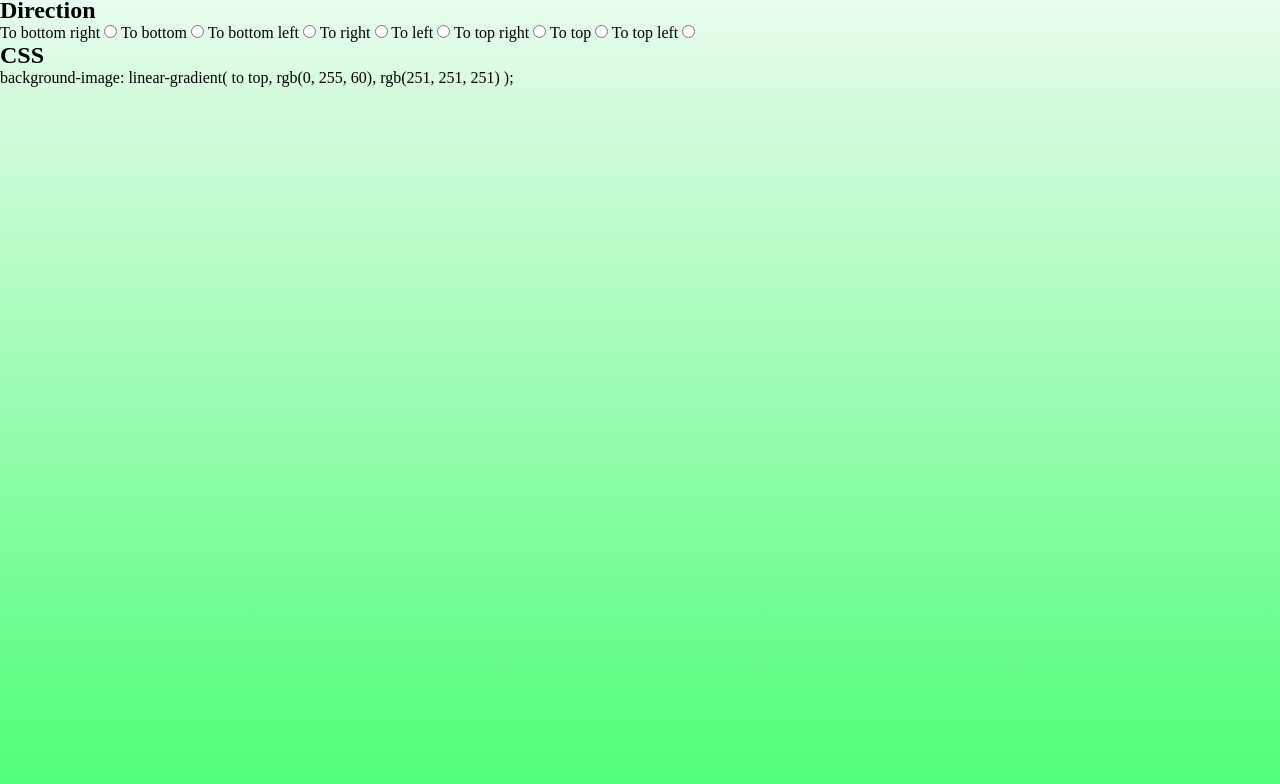
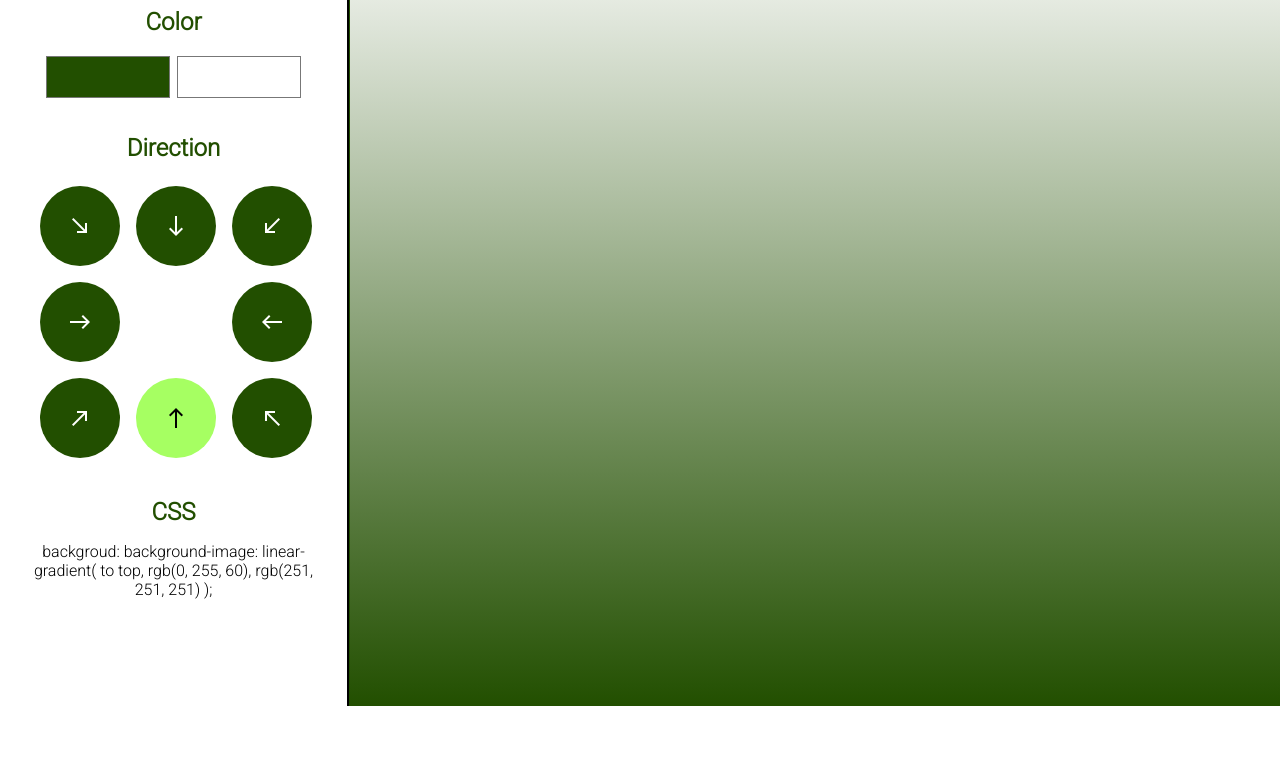
Before and after one commit to markusVJH/JS-Margit, a plain HTML site: page week_4/background_generator/index.html in a window 1280 px wide. Shown: the part 94-878 px from the top of the page. After the commit the page ends 800 px from the top, so only its background shows below. Drawn offline with nearby package versions, Linux system fonts and the light colour scheme.

Commit message:
BG_generator finished

```diff
--- a/week_4/background_generator/index.html
+++ b/week_4/background_generator/index.html
@@ -4,6 +4,7 @@
     <meta charset="UTF-8">
     <meta http-equiv="X-UA-Compatible" content="IE=edge">
     <meta name="viewport" content="width=device-width, initial-scale=1.0">
+    <link rel="stylesheet" href="https://fonts.googleapis.com/css2?family=Material+Symbols+Outlined:opsz,wght,FILL,GRAD@48,400,0,0" />
     <link rel="stylesheet" href="style.css">
     <title>Background generator</title>
 </head>
@@ -11,33 +12,71 @@
   <form>
 <h1>BG generator</h1>
 <h2>Color</h2>
-<input type="color" id="color1">
-<input type="color" id="color2">
+
+<input type="color" id="color1" value="#224f00">
+<input type="color" id="color2" value="#ffffff">
 <h2>Direction</h2>
-<label for="to_bottom_right">To bottom right</label>
-<input type="radio" id="to_bottom_right" value="to bottom right" name="direction"/> <!-- value diff from id? without _ -->
-<label for="to_bottom">To bottom</label>
-<input type="radio" id="2" value="to bottom" name="direction"/> <!-- value text -->
-<label for="to_bottom_left">To bottom left</label>
-<input type="radio" id="to_bottom_left" value="to bottom left" name="direction"/>
-<label for="to_right">To right</label>
-<input type="radio" id="to_right" value="to right" name="direction"/>
-<label for="to_left">To left</label>
-<input type="radio" id="to_left" value="to left" name="direction"/>
-<label for="to_top_right">To top right</label>
-<input type="radio" id="to_top_right" value="to top right" name="direction"/>
-<label for="to_top">To top</label>
-<input type="radio" id="to_top" value="to top" name="direction"/>
-<label for="to_top_left">To top left</label>
-<input type="radio" id="to_top_left" value="to top left" name="direction"/>
+<div class="direction_grid">
+
+  <input type="radio" id="to_bottom_right" value="to bottom right" name="direction"/>
+<label for="to_bottom_right"><span class="material-symbols-outlined">
+  south_east</span></label>
+
+
+
+  <input type="radio" id="to_bottom" value="to bottom" name="direction"/>
+  <label for="to_bottom" ><span class="material-symbols-outlined">
+    south</span></label>
+
+
+  <input type="radio" id="to_bottom_left" value="to bottom left" name="direction"/>
+<label for="to_bottom_left"><span class="material-symbols-outlined">
+  south_west
+  </span></label>
+
+
+
+  <input type="radio" id="to_right" value="to right" name="direction"/>
+<label for="to_right"><span class="material-symbols-outlined">
+  east
+  </span></label>
+
+
+  <div></div>
+
+
+  <input type="radio" id="to_left" value="to left" name="direction"/>
+<label for="to_left"><span class="material-symbols-outlined">
+  west
+  </span></label>
+
+
+
+  <input type="radio" id="to_top_right" value="to top right" name="direction"/>
+<label for="to_top_right"><span class="material-symbols-outlined">
+  north_east
+  </span></label>
+
+  <input type="radio" id="to_top" value="to top" name="direction" checked/>
+<label for="to_top"><span class="material-symbols-outlined">
+  north
+  </span></label>
+
+
+  <input type="radio" id="to_top_left" value="to top left" name="direction"/>
+<label for="to_top_left"><span class="material-symbols-outlined">
+  north_west
+  </span></label>
+</div>
 <h2>CSS</h2>
-<p>
+<p>backgroud: <span id="css">
     background-image: linear-gradient(
     to top,
     rgb(0, 255, 60),
     rgb(251, 251, 251)
   );
-</p>
+</span></p>
+<script src="main.js"></script>
   </form>
 </body>
 </html>
--- a/week_4/background_generator/main.js
+++ b/week_4/background_generator/main.js
@@ -0,0 +1,29 @@
+const form = document.querySelector('form');
+
+const color1 =document.querySelector('#color1');
+const color2 =document.querySelector('#color2');
+
+const directions = document.querySelectorAll('input[name="direction"]');
+
+const text = document.querySelector('#css')
+
+const bgGenerator = () => {
+    console.log(directions);
+
+    let dirValue, code;
+
+    for (const item of directions) {
+        if (item.checked) {
+        dirValue = item.value;
+        }
+    }
+code = `linear-gradient(${dirValue}, ${color1.value}, ${color2.value})`;
+
+document.body.style.backgroundImage = code;
+text.textContent = code;
+
+
+
+};
+
+form.addEventListener('change', bgGenerator)
--- a/week_4/background_generator/style.css
+++ b/week_4/background_generator/style.css
@@ -1,3 +1,5 @@
+@import url("https://fonts.googleapis.com/css2?family=Roboto:wght@300&display=swap");
+
 * {
   margin: 0;
   padding: 0;
@@ -7,8 +9,57 @@
 body {
   background-image: linear-gradient(
     to top,
-    rgb(0, 255, 60),
-    rgb(251, 251, 251)
+    /* //radiobutton value */ #224f00,
+    /* input 1 value */ #ffffff /* input 2 value */
   );
-  height: 100vw;
+  font-family: "Roboto", sans-serif;
+  text-align: center;
 }
+form {
+  background-color: white;
+  width: 350px;
+  height: 100vh;
+  padding: 2rem;
+  border-right-style: groove;
+  border-color: #224f00;
+}
+h2 {
+  margin: 2rem 0 1rem;
+  color: #224f00;
+  text-align: center;
+}
+h1 {
+  color: #224f00;
+  text-align: center;
+}
+input[type="color"] {
+  border: none;
+  box-shadow: none;
+  background-color: transparent;
+  width: 45%;
+  height: 50px;
+}
+
+input[type="radio"] {
+  display: none;
+}
+
+label {
+  margin: 0.5rem;
+  background-color: #224f00;
+  display: flex;
+  align-items: center;
+  justify-content: center;
+  border-radius: 40px;
+  color: white;
+  height: 80px;
+  width: 80px;
+}
+input[type="radio"]:checked + label {
+  background-color: #a6ff62;
+  color: rgb(0, 0, 0);
+}
+.direction_grid {
+  display: grid;
+  grid-template-columns: repeat(3, 1fr);
+}
```
